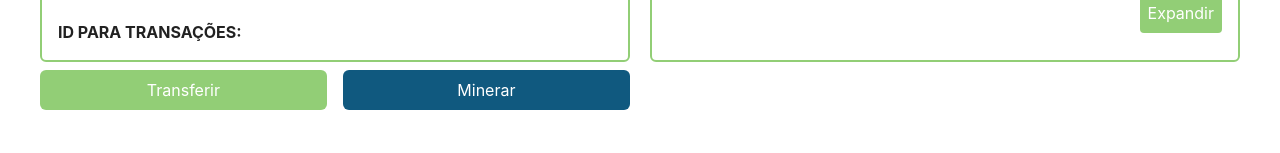
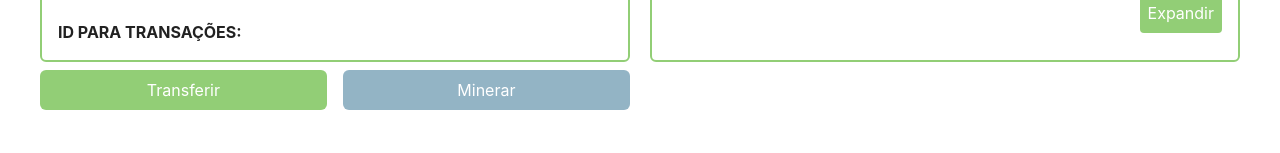
Before and after one commit to EPS-2024-1-CryptoBot/crypto-frontend, a React (Vite) app in the folder frontend/: page /extract in a window 1280 px wide. Shown: the part 314-467 px from the top of the page. Built offline with nearby package versions, Linux system fonts and the light colour scheme; no server answers.

Commit message:
feat: block mine button while no blockchain

```diff
--- a/frontend/src/pages/Extract/Extract.tsx
+++ b/frontend/src/pages/Extract/Extract.tsx
@@ -31,7 +31,7 @@ const Extract = () => {
   const { currentUser } = useContext(AuthContext);
   const [balance, setBalance] = useState(0);
   const [extrato, setExtrato] = useState([]);
-  const [, setBlockchain] = useState<Block[]>([]);
+  const [blockchain, setBlockchain] = useState<Block[]>([]);
   const [expandedIframe, setExpandedIframe] = useState(false);
 
   const handleBalance = async () => {
@@ -119,8 +119,10 @@ const Extract = () => {
                 <button className="bg-primary text-white rounded-md p-2 w-full">Transferir</button>
               </Link>
               <button
-                className="bg-secondary text-white rounded-md p-2 w-[50%]"
+                className="bg-secondary text-white rounded-md p-2 w-[50%] disabled:opacity-45"
+                disabled={!blockchain?.[0]?.index}
                 onClick={handleMine}>
+
                 Minerar
               </button>
             </div>
```
